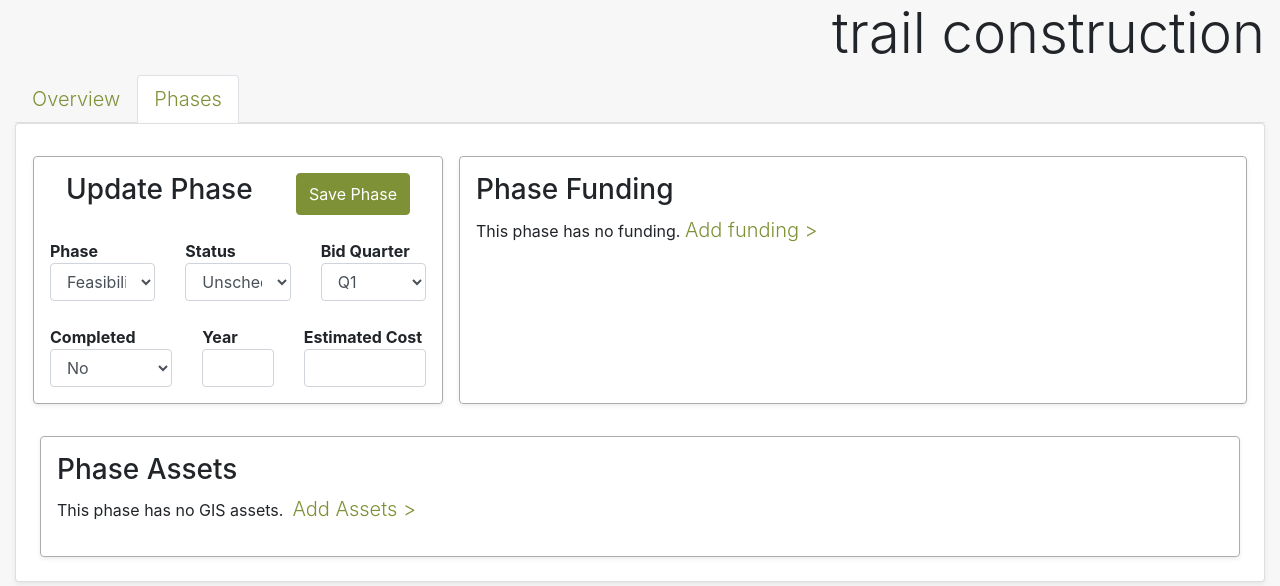
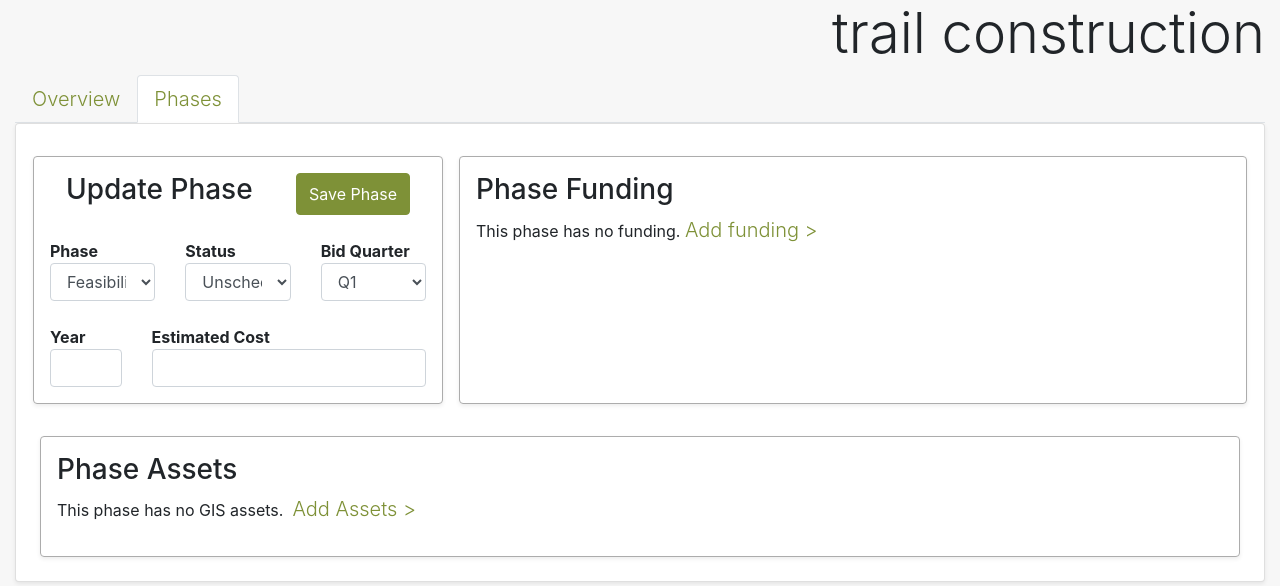
Before and after one commit to fpdcc/ccfp-asset-dashboard, a Django app: page /projects/phases/edit/1/ in a window 1280 px wide. Shown: the part 151-737 px from the top of the page. Run offline with Django 3.2, Linux system fonts and the light colour scheme; a user stored in the database is signed in; data comes from the database, SQL or seed files in the repository; data that the repository does not hold is empty; parts of the project's set-up code (start-up, migrations or seed data) failed here and were passed over; some libraries are stand-ins or nearby versions.

Commit message:
remove completed from phase, since we have a status attribute

```diff
--- a/asset_dashboard/forms.py
+++ b/asset_dashboard/forms.py
@@ -84,16 +84,12 @@ class FundingStreamForm(StyledFormMixin, ModelForm):
 
 
 class PhaseForm(StyledFormMixin, ModelForm):
-    COMPLETED_CHOICES = ((True, 'Yes',), (False, 'No',))
-    completed = ChoiceField(choices=COMPLETED_CHOICES)
-
     class Meta:
         model = Phase
         fields = [
             'phase_type',
             'estimated_bid_quarter',
             'status',
-            'completed',
             'year',
             'total_estimated_cost'
         ]
--- a/asset_dashboard/models.py
+++ b/asset_dashboard/models.py
@@ -156,7 +156,6 @@ class Phase(SequencedModel):
 
     funding_streams = models.ManyToManyField('FundingStream')
 
-    completed = models.BooleanField(default=False)
     year = models.IntegerField(null=True, blank=True)
 
     total_estimated_cost = MoneyField(default_currency='USD',
--- a/asset_dashboard/templates/asset_dashboard/partials/forms/add_edit_phase_form.html
+++ b/asset_dashboard/templates/asset_dashboard/partials/forms/add_edit_phase_form.html
@@ -36,11 +36,6 @@
       </div>
 
       <div class="row align-items-center">
-        <div class="col">
-          <strong>Completed</strong>
-          {{ form.completed }}
-        </div>
-
         <div class="col-3">
           <strong>Year</strong>
           {{ form.year }}
```
Also changed, not shown: asset_dashboard/migrations/0028_remove_phase_completed.py (added).
